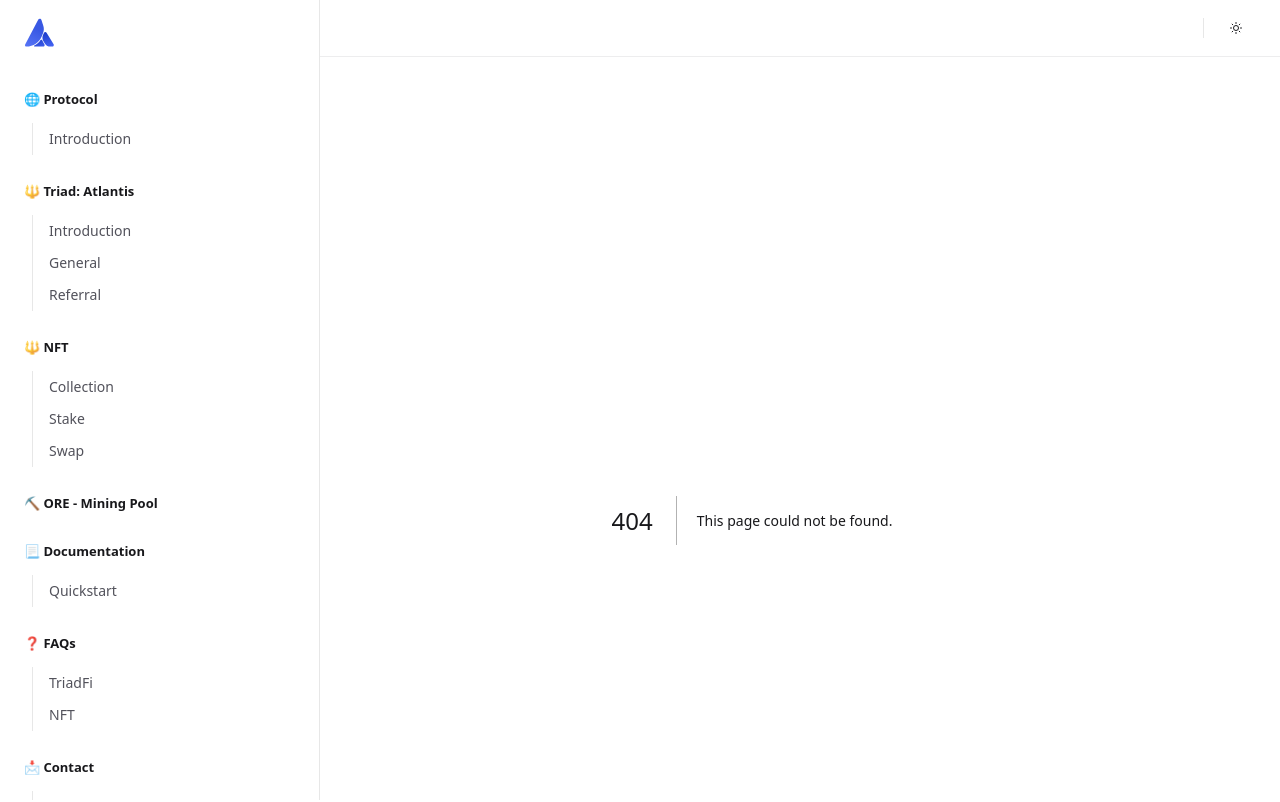
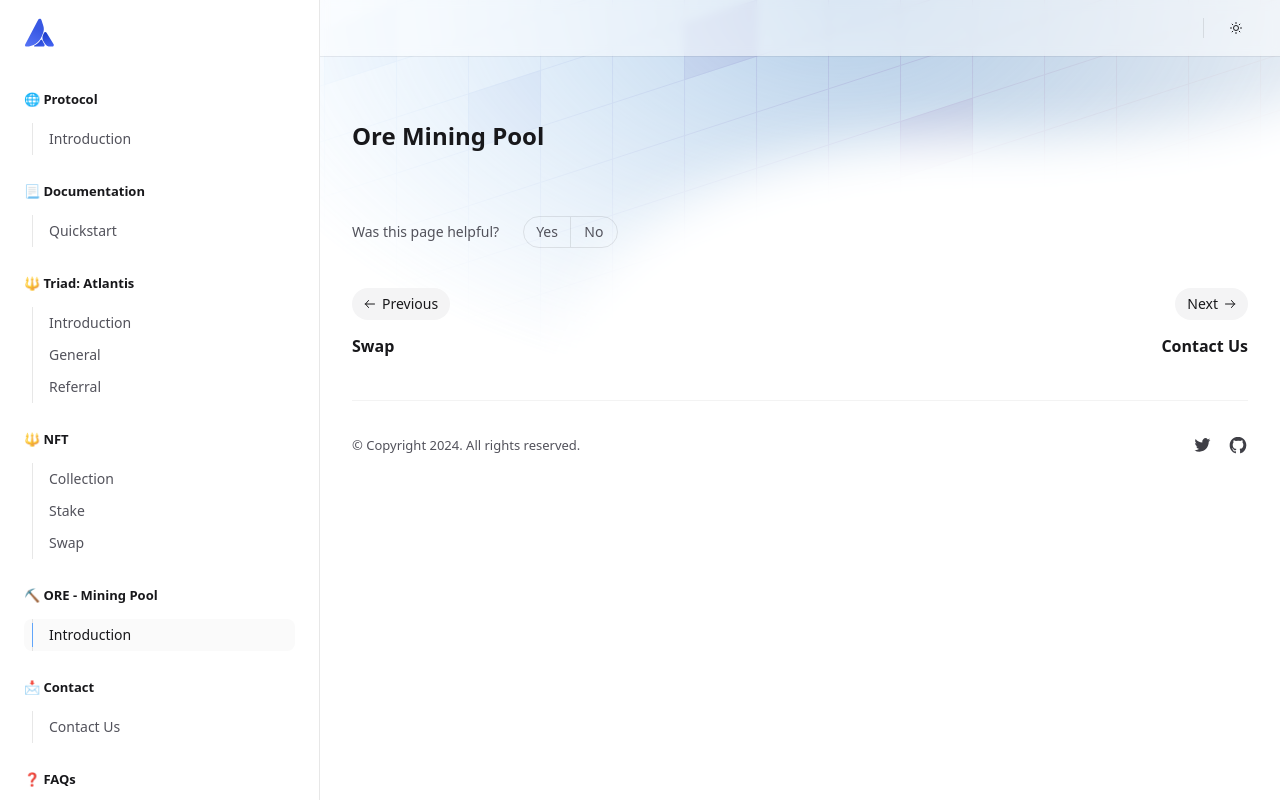
Before and after one commit to triadxyz/docs, a Next.js app: page /mining-pool in a window 1280 px wide. Before the commit this address had no page. Shown: the top 802 px of the page. Built offline with nearby package versions, Linux system fonts and the light colour scheme.

Commit message:
ore mining pool

```diff
--- a/src/components/Navigation.jsx
+++ b/src/components/Navigation.jsx
@@ -187,6 +187,10 @@ export const navigation = [
     links: [{ title: 'Introduction', href: '/' }],
   },
   {
+    title: '📃 Documentation',
+    links: [{ title: 'Quickstart', href: '/quickstart' }],
+  },
+  {
     title: '🔱 Triad: Atlantis',
     links: [
       { title: 'Introduction', href: '/season' },
@@ -204,23 +208,17 @@ export const navigation = [
   },
   {
     title: '⛏️  ORE - Mining Pool',
-    links: [],
+    links: [{ title: 'Introduction', href: '/mining-pool' }],
   },
   {
-    title: '📃 Documentation',
-    links: [{ title: 'Quickstart', href: '/quickstart' }],
+    title: '📩 Contact',
+    links: [{ title: 'Contact Us', href: '/contact' }],
   },
   {
     title: '❓ FAQs',
     links: [
       { title: 'TriadFi', href: '/triadfi' },
       { title: 'NFT', href: '/nft' },
-    ],
-  },
-  {
-    title: '📩 Contact',
-    links: [
-      { title: 'Contact Us', href: '/contact' },
     ],
   },
 ]
--- /dev/null
+++ b/src/pages/mining-pool.mdx
@@ -0,0 +1,7 @@
+import { HeroPattern } from '../components/HeroPattern'
+
+export const description = 'Ore Mining Pool'
+
+<HeroPattern />
+
+# Ore Mining Pool
```
